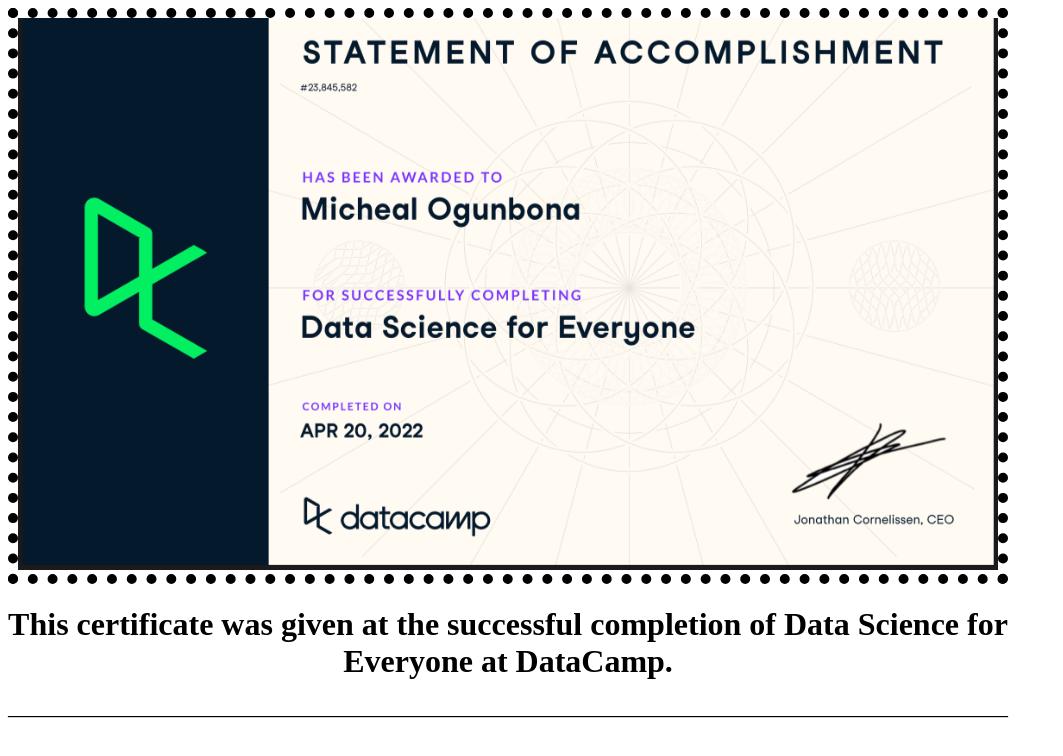
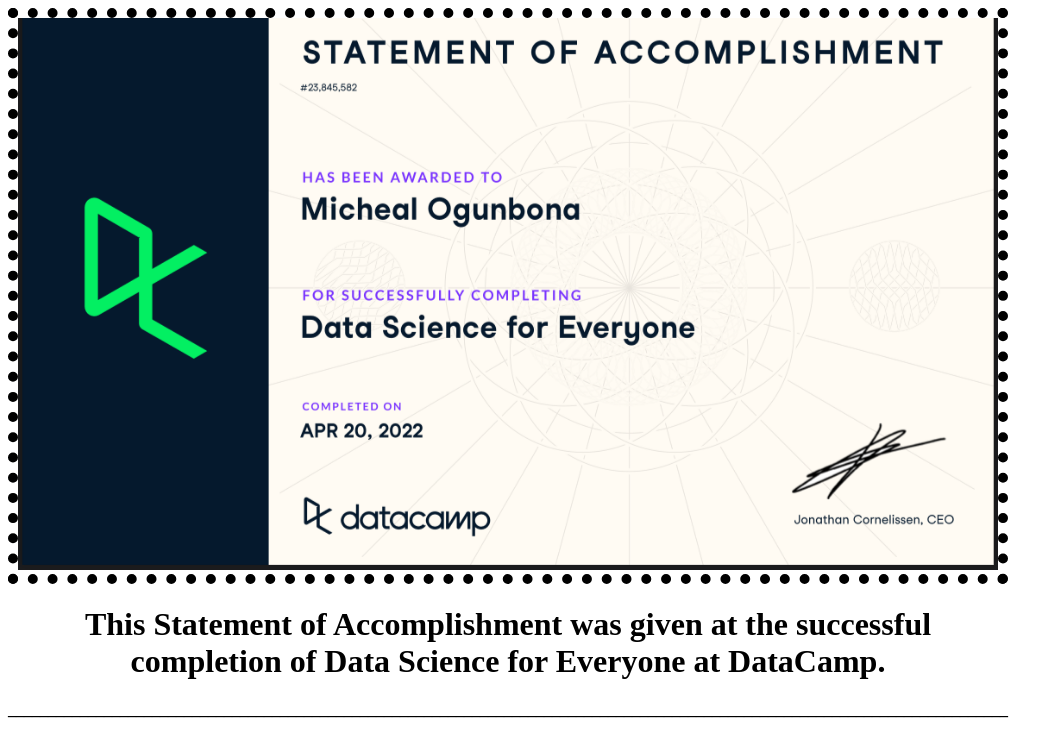
Before and after one commit to micogunbona/DataCamp-SOA-DSFE, a plain HTML site: page index.html in a window 1280 px wide. Shown: the whole page, without its empty margins (0-1063 px from the left). Drawn offline with Linux system fonts and the light colour scheme.

Commit message:
Modification to h1 tag

```diff
--- a/index.html
+++ b/index.html
@@ -8,7 +8,7 @@
 <div id="container">
 <img src="images.png" alt="Micheal Ogunbona's Data Science Accomplishment" width="980">
 </div>
-<h1>This certificate was given at the successful completion of Data Science for Everyone at DataCamp.</h1>
+<h1>This Statement of Accomplishment was given at the successful completion of Data Science for Everyone at DataCamp.</h1>
 <h2>_____________________________________________________________________________________________________________________________</h2>
 </body>
 </html>
```
